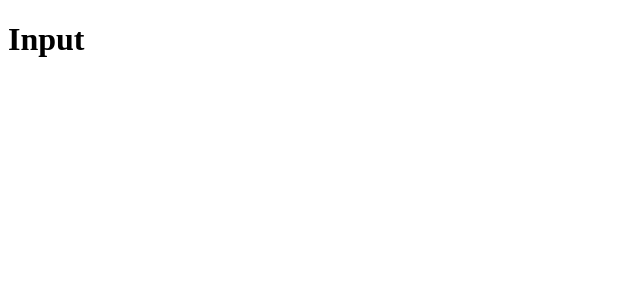
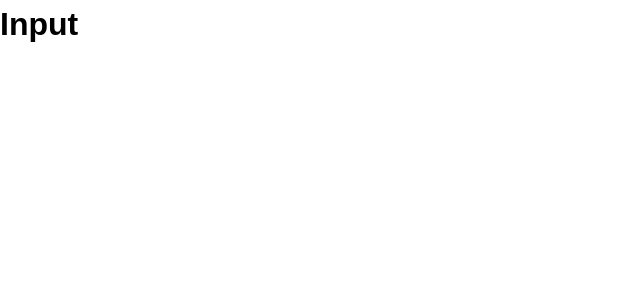
Before and after one commit to hisbanbardai/todo-PERN, a React (Vite) app in the folder client/: page / in a window 1280 px wide. Shown: the top 300 px of the page, without its empty margins (0-640 px from the left). Built offline with nearby package versions, Linux system fonts and the light colour scheme.

Commit message:
Add base css

```diff
--- a/client/src/index.css
+++ b/client/src/index.css
@@ -0,0 +1,10 @@
+* {
+  margin: 0;
+  padding: 0;
+  box-sizing: border-box;
+}
+
+body {
+  font-family: sans-serif;
+  line-height: 1.5;
+}
```
